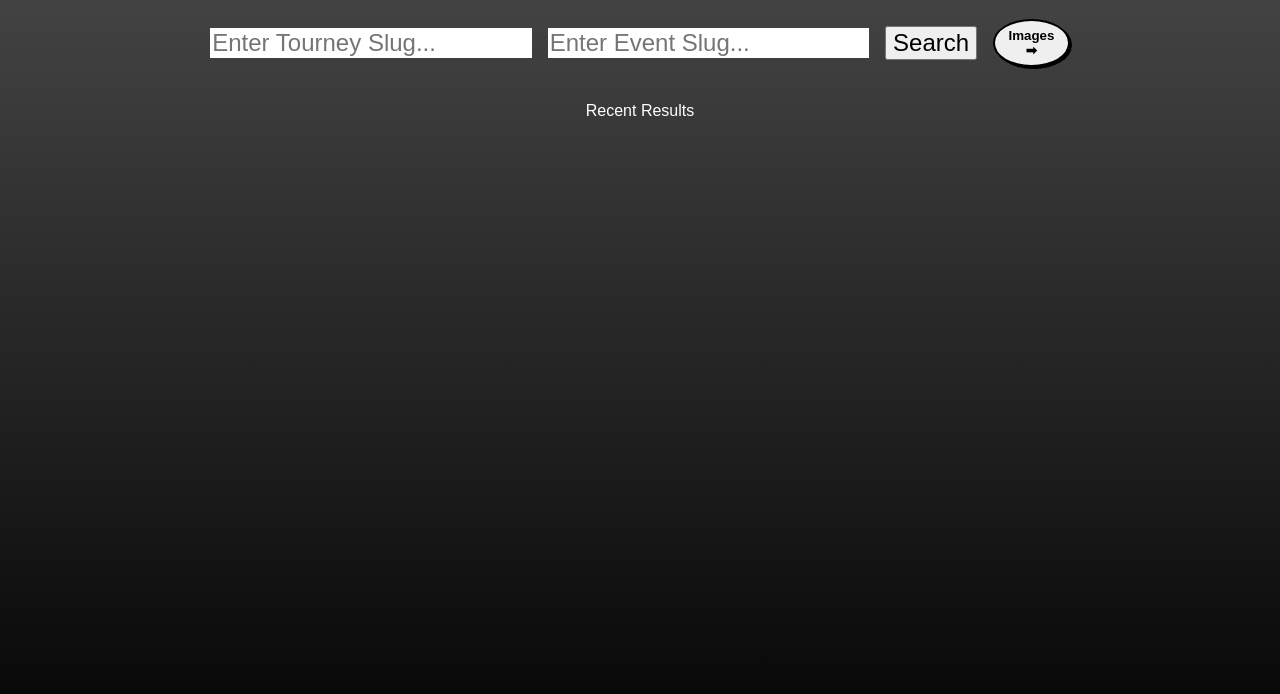
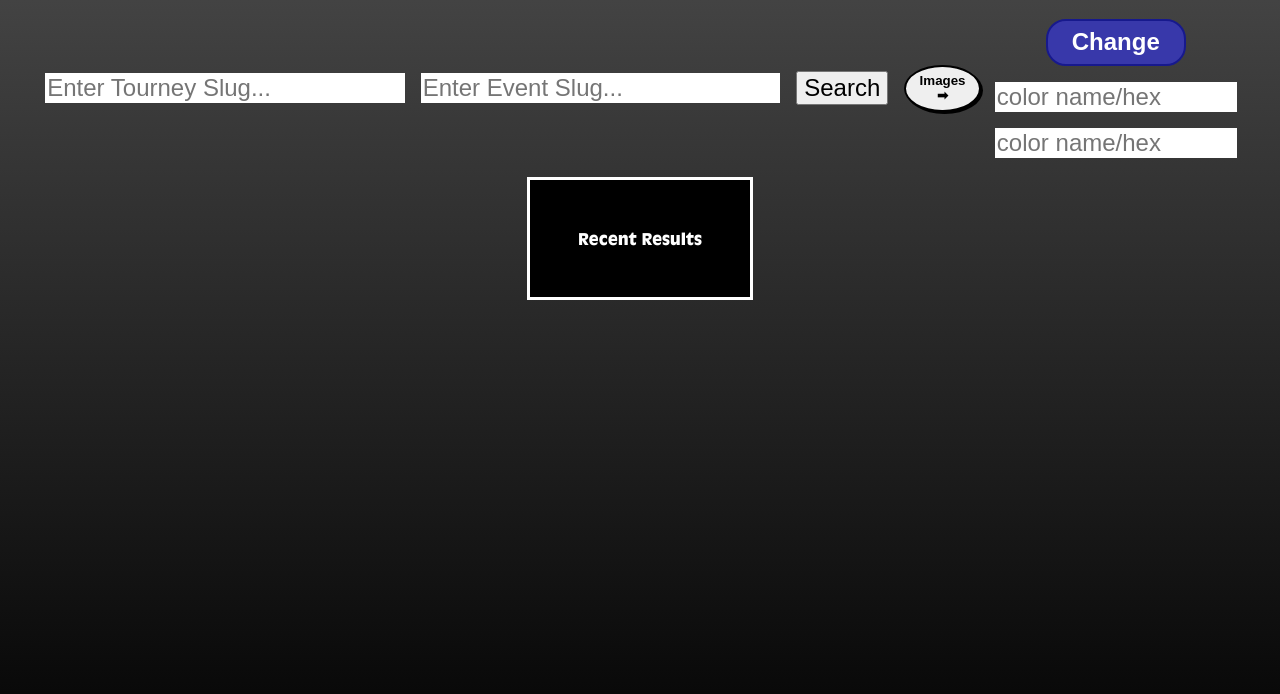
Before and after one commit to AsidyxTheHacker/startgg-image-scraper, a website: page results.html in a window 1280 px wide. Drawn offline with Linux system fonts and the light colour scheme.

Commit message:
miffee updates (font, bg)

```diff
--- a/results.css
+++ b/results.css
@@ -4,6 +4,8 @@ body {
     background-repeat: no-repeat;
     background-size: cover;
     background-attachment: fixed;
+    height: 100vh;
+    width: 100vw;
 }
 
 .results-container {
@@ -12,8 +14,17 @@ body {
     justify-content: center;
     flex-direction: column;
     color: white;
-    font-family: Arial, Helvetica, sans-serif;
+    font-family: AntiqueOlive;
     text-align: center;
+}
+
+.color-container {
+    display: flex;
+    align-items: center;
+    justify-content: center;
+    gap: 1em;
+    flex-direction: column;
+    min-width: 20%;
 }
 
 .results-input-container {
@@ -42,6 +53,30 @@ input:focus {
     cursor: pointer;
 }
 
+#finalResults {
+    border: solid white 3px;
+    padding: 2em 3em;
+    background-repeat: no-repeat;
+    background: black;
+    text-shadow: rgba(0, 0, 0, 0.46) 2px 2px 0;
+}
+
+#backgroundBtn {
+    color: white;
+    border-radius: 20px;
+    font-size: 1.5em;
+    padding: .3em 1em;
+    font-weight: bold;
+    cursor: pointer;
+    border: solid 2px rgb(23, 25, 141);
+    background-color: rgb(56, 56, 170);
+}
+
+#backgroundBtn:hover {
+    background-color: rgb(56, 170, 56);
+    border: solid 2px rgb(23, 141, 23);
+}
+
 #imgBtn {
     font-weight: bold;
     border-radius: 50%;
@@ -57,3 +92,8 @@ input:focus {
     background-color: rgb(38, 173, 38);
     box-shadow: black 0 0 0;
 }
+
+@font-face {
+    font-family: AntiqueOlive;
+    src: url('./Antique\ Olive\ Black\ Regular.ttf');
+}
--- a/results.html
+++ b/results.html
@@ -7,13 +7,18 @@
     <script src="results.js" defer></script>
     <title>MIFFEE: RESULTS</title>
 </head>
-<body>
+<body id="body">
     <div class="results-container">
         <div class="results-input-container">
             <input id="tournamentInput" type="text" placeholder="Enter Tourney Slug...">
             <input type="text" id="eventInput" placeholder="Enter Event Slug...">
             <button id="searchResults">Search</button>
             <a href="./"><button id="imgBtn">Images ➡</button></a>
+            <div class="color-container">
+                <button id="backgroundBtn">Change</button>
+                <input id="colorOne" placeholder="color name/hex" type="text">
+                <input id="colorTwo" placeholder="color name/hex" type="text">
+            </div>
         </div>
         <div id="finalResults">
             <p>Recent Results</p>
--- a/results.js
+++ b/results.js
@@ -6,6 +6,9 @@ let pageNumber = 1;
 let eventId;
 let resultContainer = document.getElementById('finalResults');
 let resultsBtn = document.getElementById('searchResults');
+let backgroundButton = document.getElementById("backgroundBtn");
+let colorOne;
+let colorTwo;
 
 async function getEventId() {
     const finalSlug = `tournament/${tournamentSlug}/event/${eventSlug}`;
@@ -35,6 +38,12 @@ resultsBtn.addEventListener('click', async () => {
     tournamentSlug = document.getElementById('tournamentInput').value
     eventSlug = document.getElementById('eventInput').value
     await getEventId(), getRecentSets();
+});
+
+backgroundButton.addEventListener('click', () => {
+    colorOne = document.getElementById('colorOne').value;
+    colorTwo = document.getElementById('colorTwo').value;
+    document.getElementById('finalResults').style.background = `linear-gradient(${colorOne}, ${colorTwo})`
 });
 
 async function getRecentSets() {
```
Also changed, not shown: Antique Olive Black Regular.ttf (added).
